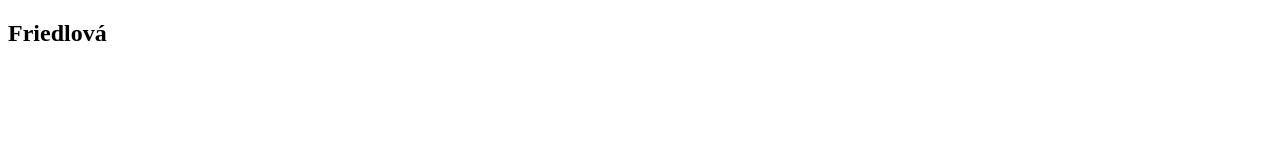
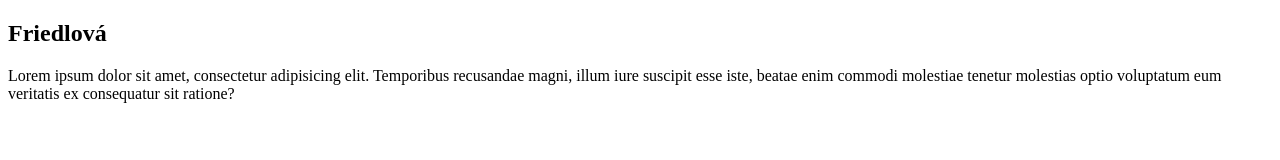
Before and after one commit to FriedlovaLucie/Friedlova2, a plain HTML site: page index.html in a window 1280 px wide. Drawn offline with Linux system fonts and the light colour scheme.

Commit message:
přidán první odstavec

```diff
--- a/index.html
+++ b/index.html
@@ -5,5 +5,8 @@
 </head>
 <body>
     <h2>Friedlová</h2>
+    <p>Lorem ipsum dolor sit amet, consectetur adipisicing elit. Temporibus recusandae magni, illum iure suscipit esse
+        iste, beatae enim commodi molestiae tenetur molestias optio voluptatum eum veritatis ex consequatur sit ratione?
+    </p>
 </body>
 </html>
```
